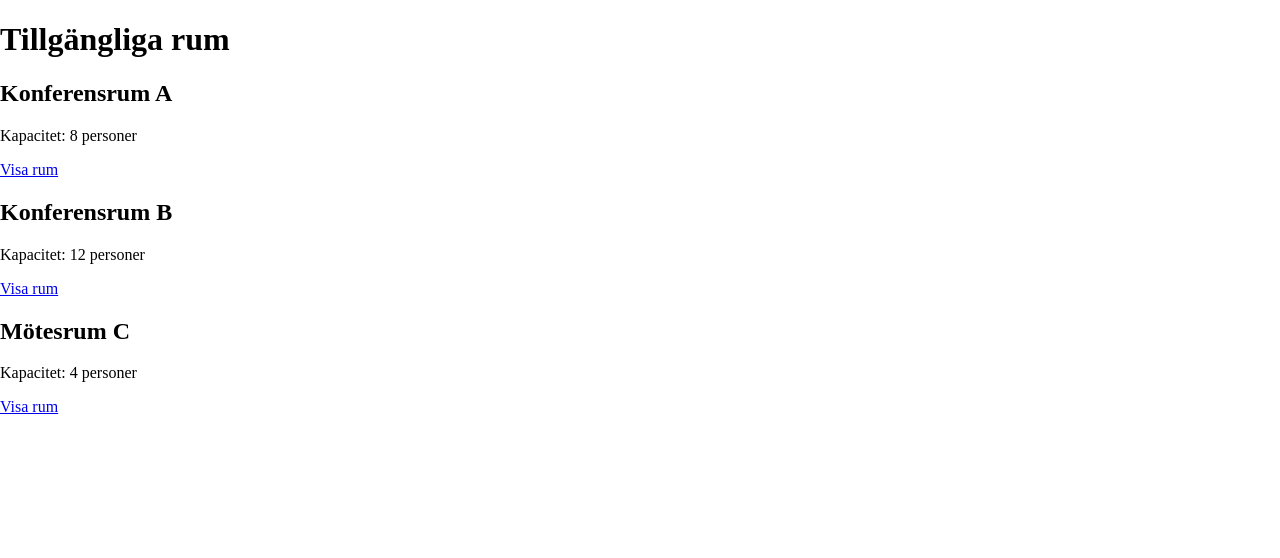
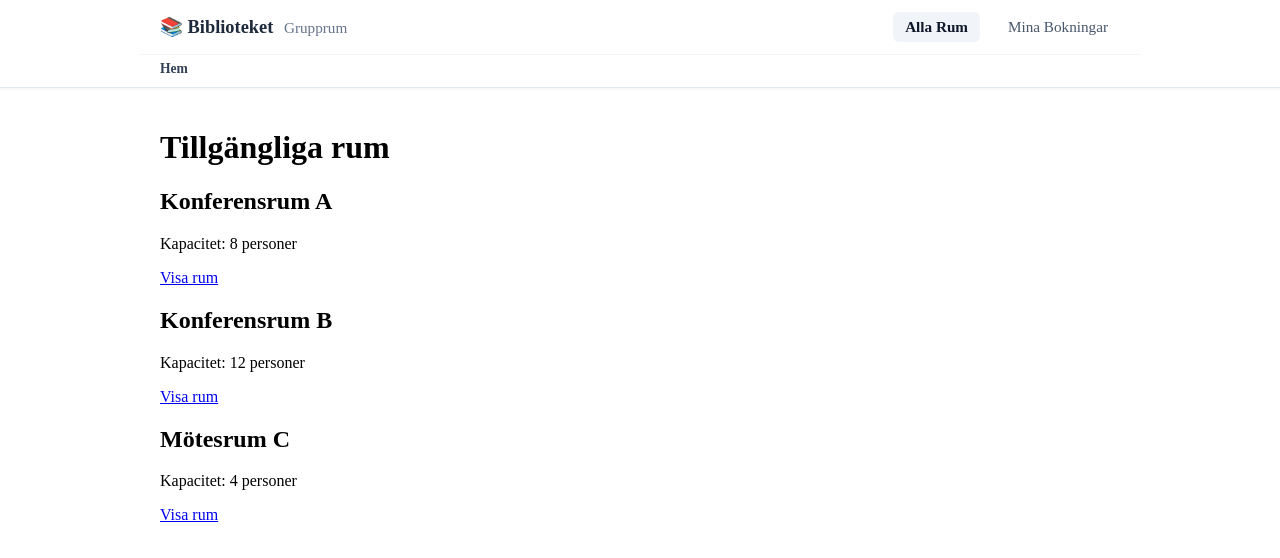
Before and after one commit to Maizer89/grupp6-typescript, a React (Vite) app: page / in a window 1280 px wide. Shown: the top 558 px of the page. Built offline with nearby package versions, Linux system fonts and the light colour scheme; data requests are answered from the project's data file.

Commit message:
feat(navigation): implementera Layout, global Navbar och dynamiska brodsmulor

```diff
--- /dev/null
+++ b/src/components/Layout.tsx
@@ -0,0 +1,14 @@
+import { Outlet } from "react-router";
+import Navbar from "./Navbar";
+
+// Gemensam Layout-komponent som omsluter alla undersidor med Navbar och brödsmulor
+export default function Layout() {
+  return (
+    <div style={{ minHeight: "100vh", display: "flex", flexDirection: "column" }}>
+      <Navbar />
+      <main style={{ maxWidth: "1000px", width: "100%", margin: "0 auto", padding: "20px", flex: 1, boxSizing: "border-box" }}>
+        <Outlet />
+      </main>
+    </div>
+  );
+}
--- /dev/null
+++ b/src/components/Navbar.tsx
@@ -0,0 +1,158 @@
+import { Link, NavLink, useLocation } from "react-router";
+
+// Genererar brödsmulor (breadcrumbs) dynamiskt baserat på aktuell URL
+function Breadcrumbs() {
+  const location = useLocation();
+  const path = location.pathname;
+
+  // Bygg upp brödsmulorna beroende på rutt
+  let currentLabel: string | null = null;
+
+  if (path.startsWith("/rooms/")) {
+    const roomId = path.split("/")[2];
+    currentLabel = `Rum ${roomId}`;
+  } else if (path === "/my-bookings") {
+    currentLabel = "Mina Bokningar";
+  }
+
+  // Om vi är på startsidan visas enbart "Hem"
+  if (path === "/") {
+    return (
+      <nav aria-label="Brödsmulor" style={breadcrumbStyles.nav}>
+        <span style={breadcrumbStyles.current}>Hem</span>
+      </nav>
+    );
+  }
+
+  return (
+    <nav aria-label="Brödsmulor" style={breadcrumbStyles.nav}>
+      <Link to="/" style={breadcrumbStyles.link}>Hem</Link>
+      <span style={breadcrumbStyles.separator}>/</span>
+      <span style={breadcrumbStyles.current}>{currentLabel}</span>
+    </nav>
+  );
+}
+
+// Minimal och tydlig Navbar för hela applikationen
+export default function Navbar() {
+  return (
+    <header style={navbarStyles.header}>
+      <div style={navbarStyles.container}>
+        <div style={navbarStyles.brandContainer}>
+          <Link to="/" style={navbarStyles.brand}>
+            📚 Biblioteket <span style={navbarStyles.subBrand}>Grupprum</span>
+          </Link>
+        </div>
+
+        {/* Huvudnavigering */}
+        <nav style={navbarStyles.navLinks}>
+          <NavLink
+            to="/"
+            end
+            style={({ isActive }) => ({
+              ...navbarStyles.link,
+              ...(isActive ? navbarStyles.activeLink : {}),
+            })}
+          >
+            Alla Rum
+          </NavLink>
+          <NavLink
+            to="/my-bookings"
+            style={({ isActive }) => ({
+              ...navbarStyles.link,
+              ...(isActive ? navbarStyles.activeLink : {}),
+            })}
+          >
+            Mina Bokningar
+          </NavLink>
+        </nav>
+      </div>
+
+      {/* Brödsmulor direkt under navigeringsraden */}
+      <div style={navbarStyles.breadcrumbContainer}>
+        <Breadcrumbs />
+      </div>
+    </header>
+  );
+}
+
+// Minimala och rena inline-stilar som fungerar utan externa CSS-beroenden
+const navbarStyles: Record<string, React.CSSProperties> = {
+  header: {
+    backgroundColor: "#ffffff",
+    borderBottom: "1px solid #e2e8f0",
+    boxShadow: "0 1px 3px rgba(0, 0, 0, 0.05)",
+    position: "sticky",
+    top: 0,
+    zIndex: 50,
+  },
+  container: {
+    maxWidth: "1000px",
+    margin: "0 auto",
+    padding: "12px 20px",
+    display: "flex",
+    justifyContent: "space-between",
+    alignItems: "center",
+  },
+  brandContainer: {
+    display: "flex",
+    alignItems: "center",
+  },
+  brand: {
+    fontSize: "1.15rem",
+    fontWeight: "700",
+    color: "#1e293b",
+    textDecoration: "none",
+  },
+  subBrand: {
+    fontWeight: "400",
+    color: "#64748b",
+    marginLeft: "6px",
+    fontSize: "0.95rem",
+  },
+  navLinks: {
+    display: "flex",
+    gap: "16px",
+  },
+  link: {
+    fontSize: "0.95rem",
+    fontWeight: "500",
+    color: "#475569",
+    textDecoration: "none",
+    padding: "6px 12px",
+    borderRadius: "6px",
+    transition: "background-color 0.15s ease",
+  },
+  activeLink: {
+    color: "#0f172a",
+    backgroundColor: "#f1f5f9",
+    fontWeight: "700",
+  },
+  breadcrumbContainer: {
+    maxWidth: "1000px",
+    margin: "0 auto",
+    padding: "6px 20px 10px 20px",
+    borderTop: "1px solid #f1f5f9",
+  },
+};
+
+const breadcrumbStyles: Record<string, React.CSSProperties> = {
+  nav: {
+    display: "flex",
+    alignItems: "center",
+    gap: "8px",
+    fontSize: "0.85rem",
+    color: "#64748b",
+  },
+  link: {
+    color: "#3b82f6",
+    textDecoration: "none",
+  },
+  separator: {
+    color: "#94a3b8",
+  },
+  current: {
+    color: "#334155",
+    fontWeight: "600",
+  },
+};
--- a/src/router.tsx
+++ b/src/router.tsx
@@ -1,4 +1,5 @@
 import { createBrowserRouter } from "react-router";
+import Layout from "./components/Layout";
 import Home from "./pages/Home";
 import RoomDetails from "./pages/RoomDetails";
 import MyBookings from "./pages/MyBookings";
@@ -6,14 +7,20 @@ import MyBookings from "./pages/MyBookings";
 export const router = createBrowserRouter([
   {
     path: "/",
+    element: <Layout />,
+    children: [
+      {
+        index: true,
         element: <Home />,
       },
       {
-    path: "/rooms/:id",
+        path: "rooms/:id",
         element: <RoomDetails />,
       },
       {
-    path: "/my-bookings",
+        path: "my-bookings",
         element: <MyBookings />,
       },
+    ],
+  },
 ]);
```
Lines whose indentation alone changed are shown as unchanged.
